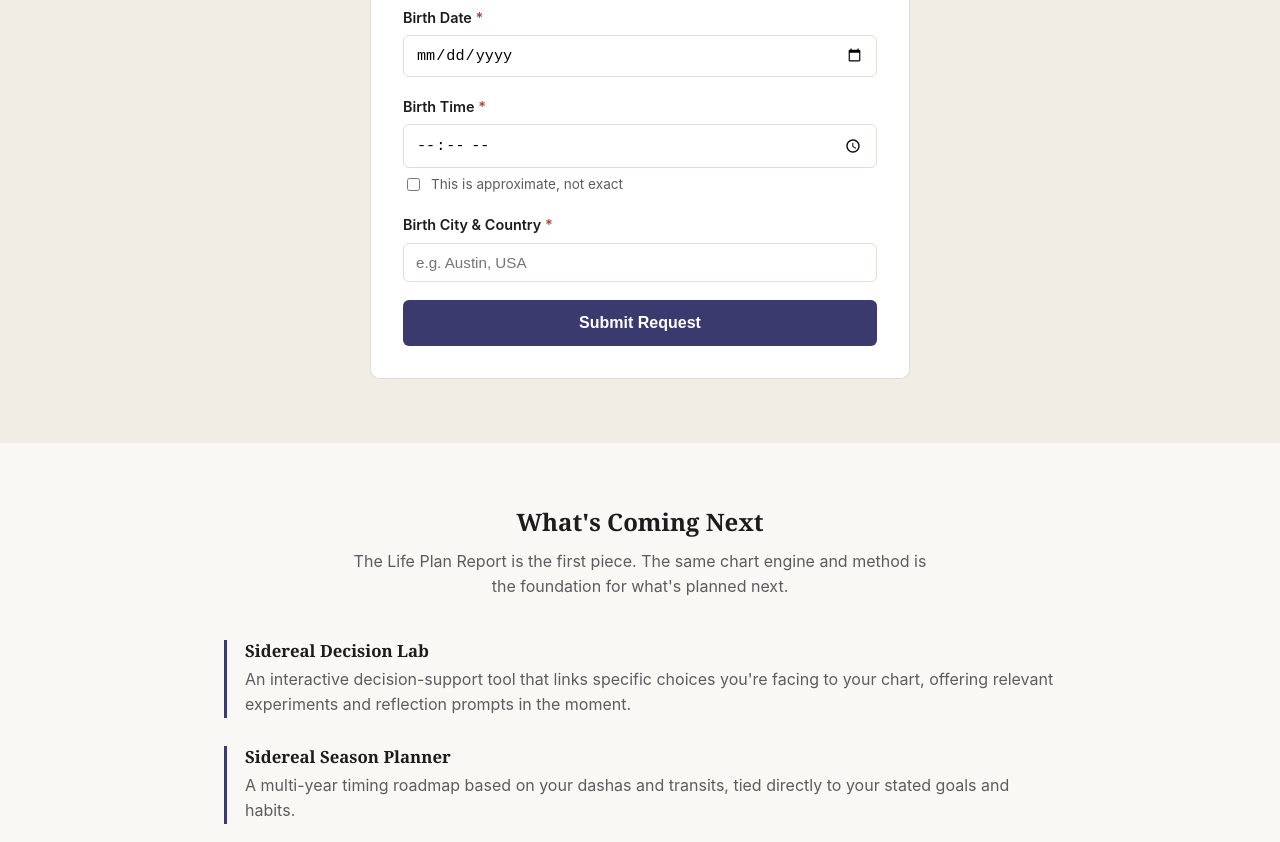
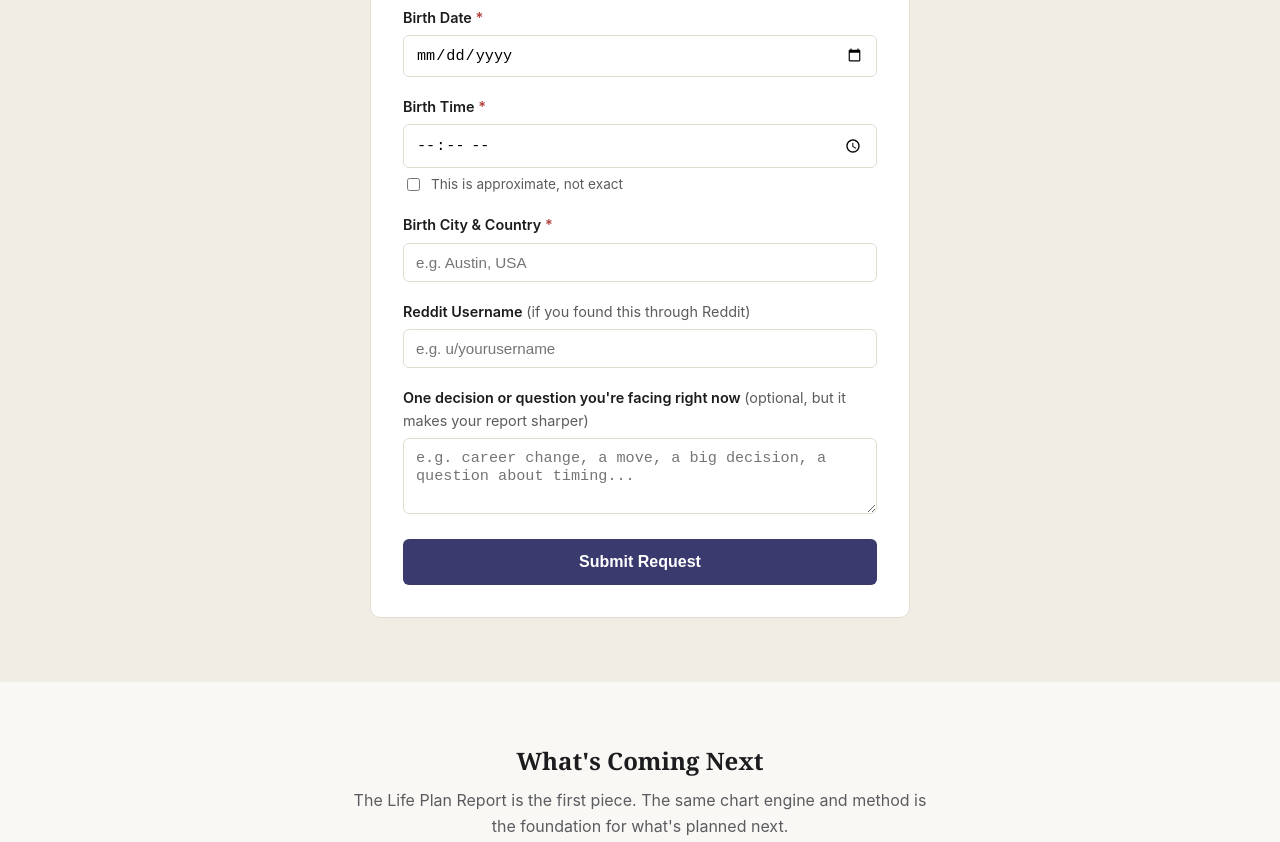
Before and after one commit to dazedbabe/sidereal-chart, a plain HTML site: page index.html in a window 1280 px wide. Shown: the part 2383-3225 px from the top of the page. Drawn offline with Linux system fonts and the light colour scheme.

Commit message:
Modify form action and enhance input fields
Updated form action URL and added new input fields for Reddit username and a question.

```diff
--- a/index.html
+++ b/index.html
@@ -103,7 +103,8 @@
     color: var(--muted);
     max-width: 600px;
     margin: 0 auto 40px;
-  }
+
+ }
 
   ul.checklist {
     list-style: none;
@@ -177,7 +178,8 @@
   input[type="text"],
   input[type="email"],
   input[type="date"],
-  input[type="time"] {
+  input[type="time"],
+  textarea {
     width: 100%;
     padding: 10px 12px;
     border: 1px solid var(--border);
@@ -367,7 +369,7 @@
     <h2>Request Your Report</h2>
     <p class="section-sub">Beta phase — limited spots, manually reviewed reports.</p>
 
-    <form id="lifeplan-form" action="https://formspree.io/f/meebewvg" method="POST">
+    <form id="lifeplan-form" action="https://formspree.io/f/moejqzjr" method="POST">
 
       <div class="form-note">
         <strong>Beta phase:</strong> reports are generated using a verified sidereal chart
@@ -403,6 +405,16 @@
       <div class="field">
         <label for="birthplace">Birth City &amp; Country <span class="req">*</span></label>
         <input type="text" id="birthplace" name="birthplace" required placeholder="e.g. Austin, USA">
+      </div>
+
+      <div class="field">
+        <label for="reddit">Reddit Username <span style="font-weight:400;color:#5c5c60;">(if you found this through Reddit)</span></label>
+        <input type="text" id="reddit" name="reddit_username" placeholder="e.g. u/yourusername">
+      </div>
+
+      <div class="field">
+        <label for="question">One decision or question you're facing right now <span style="font-weight:400;color:#5c5c60;">(optional, but it makes your report sharper)</span></label>
+        <textarea id="question" name="current_question" rows="3" placeholder="e.g. career change, a move, a big decision, a question about timing..."></textarea>
       </div>
 
       <!-- Hidden field: populated by JS below from the ?src= URL parameter, -->
```
